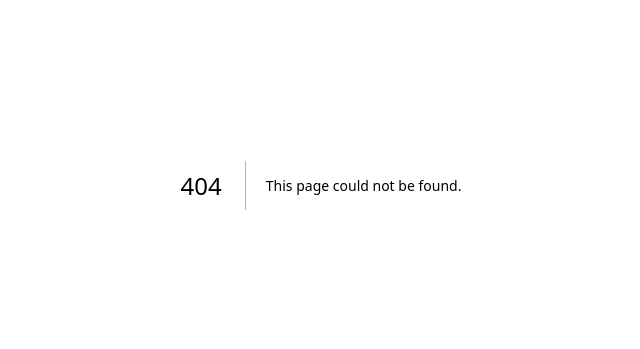
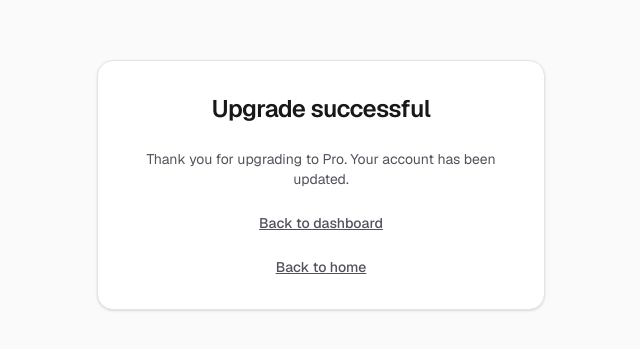
Before and after one commit to anbochkarev1991/ai-code-review, a Next.js app in the folder frontend/: page /billing/success in a window 1280 px wide. Before the commit this address had no page. Shown: the part 215-564 px from the top of the page, without its empty margins (319-959 px from the left). Built offline with nearby package versions, Linux system fonts and the light colour scheme.

Commit message:
fix: ts errors

```diff
--- /dev/null
+++ b/frontend/app/billing/cancel/page.tsx
@@ -0,0 +1,28 @@
+import Link from "next/link";
+
+export default function BillingCancelPage() {
+  return (
+    <div className="flex min-h-screen flex-col items-center justify-center bg-zinc-50 p-4 dark:bg-zinc-950">
+      <main className="flex w-full max-w-md flex-col items-center gap-6 rounded-2xl border border-zinc-200 bg-white p-8 shadow-sm dark:border-zinc-800 dark:bg-zinc-900">
+        <h1 className="text-2xl font-semibold tracking-tight text-zinc-900 dark:text-zinc-100">
+          Checkout cancelled
+        </h1>
+        <p className="text-center text-sm text-zinc-600 dark:text-zinc-400">
+          You cancelled the upgrade. No charges were made.
+        </p>
+        <Link
+          href="/dashboard"
+          className="text-sm font-medium text-zinc-600 underline hover:text-zinc-900 dark:text-zinc-400 dark:hover:text-zinc-100"
+        >
+          Back to dashboard
+        </Link>
+        <Link
+          href="/"
+          className="text-sm font-medium text-zinc-600 underline hover:text-zinc-900 dark:text-zinc-400 dark:hover:text-zinc-100"
+        >
+          Back to home
+        </Link>
+      </main>
+    </div>
+  );
+}
--- /dev/null
+++ b/frontend/app/billing/success/page.tsx
@@ -0,0 +1,28 @@
+import Link from "next/link";
+
+export default function BillingSuccessPage() {
+  return (
+    <div className="flex min-h-screen flex-col items-center justify-center bg-zinc-50 p-4 dark:bg-zinc-950">
+      <main className="flex w-full max-w-md flex-col items-center gap-6 rounded-2xl border border-zinc-200 bg-white p-8 shadow-sm dark:border-zinc-800 dark:bg-zinc-900">
+        <h1 className="text-2xl font-semibold tracking-tight text-zinc-900 dark:text-zinc-100">
+          Upgrade successful
+        </h1>
+        <p className="text-center text-sm text-zinc-600 dark:text-zinc-400">
+          Thank you for upgrading to Pro. Your account has been updated.
+        </p>
+        <Link
+          href="/dashboard"
+          className="text-sm font-medium text-zinc-600 underline hover:text-zinc-900 dark:text-zinc-400 dark:hover:text-zinc-100"
+        >
+          Back to dashboard
+        </Link>
+        <Link
+          href="/"
+          className="text-sm font-medium text-zinc-600 underline hover:text-zinc-900 dark:text-zinc-400 dark:hover:text-zinc-100"
+        >
+          Back to home
+        </Link>
+      </main>
+    </div>
+  );
+}
```
Also changed, not shown: 1 other file (tests, documents, lock files or other folders).
